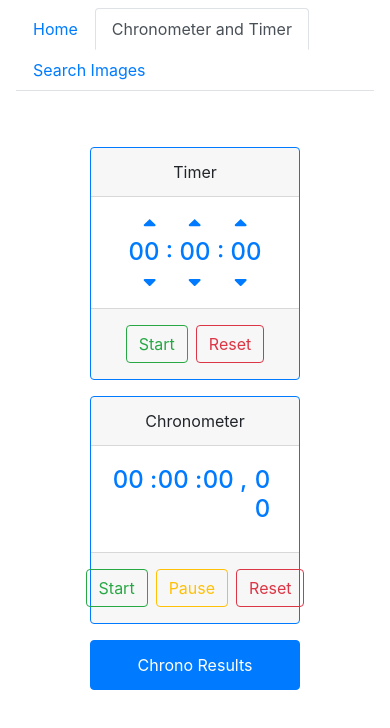
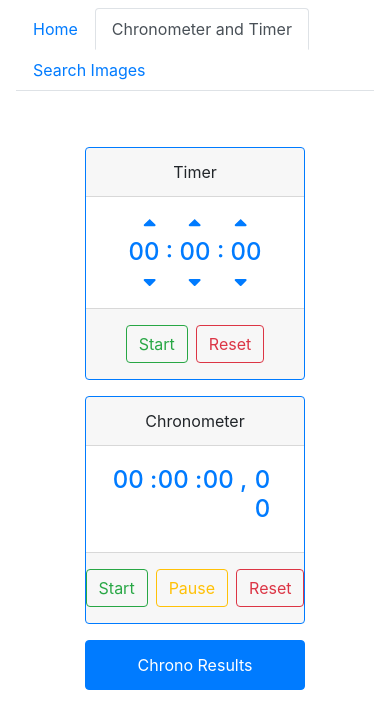
Before and after one commit to ImadSai/reactFirstProject, a React (Create React App) app: page /ChronoMinuteur in a window 390 px wide. Shown: the top 728 px of the page. Built offline with nearby package versions, Linux system fonts and the light colour scheme.

Commit message:
Update style for phone view

```diff
--- a/src/Components/ChronoComponent.js
+++ b/src/Components/ChronoComponent.js
@@ -67,7 +67,7 @@ class TimerComponent extends Component {
 
     render() {
         return (
-            <div className="row w-100" >
+            <div className="row w-100" style={{ minWidth: '250px' }}>
 
                 {/* View */}
                 <div className="col-12">
--- a/src/Components/TimerComponent.js
+++ b/src/Components/TimerComponent.js
@@ -115,7 +115,7 @@ class TimerComponent extends Component {
 
     render() {
         return (
-            <div className="row w-100">
+            <div className="row w-100" style={{ minWidth: '250px' }}>
 
                 {/* View */}
                 <div className="col-12">
```
